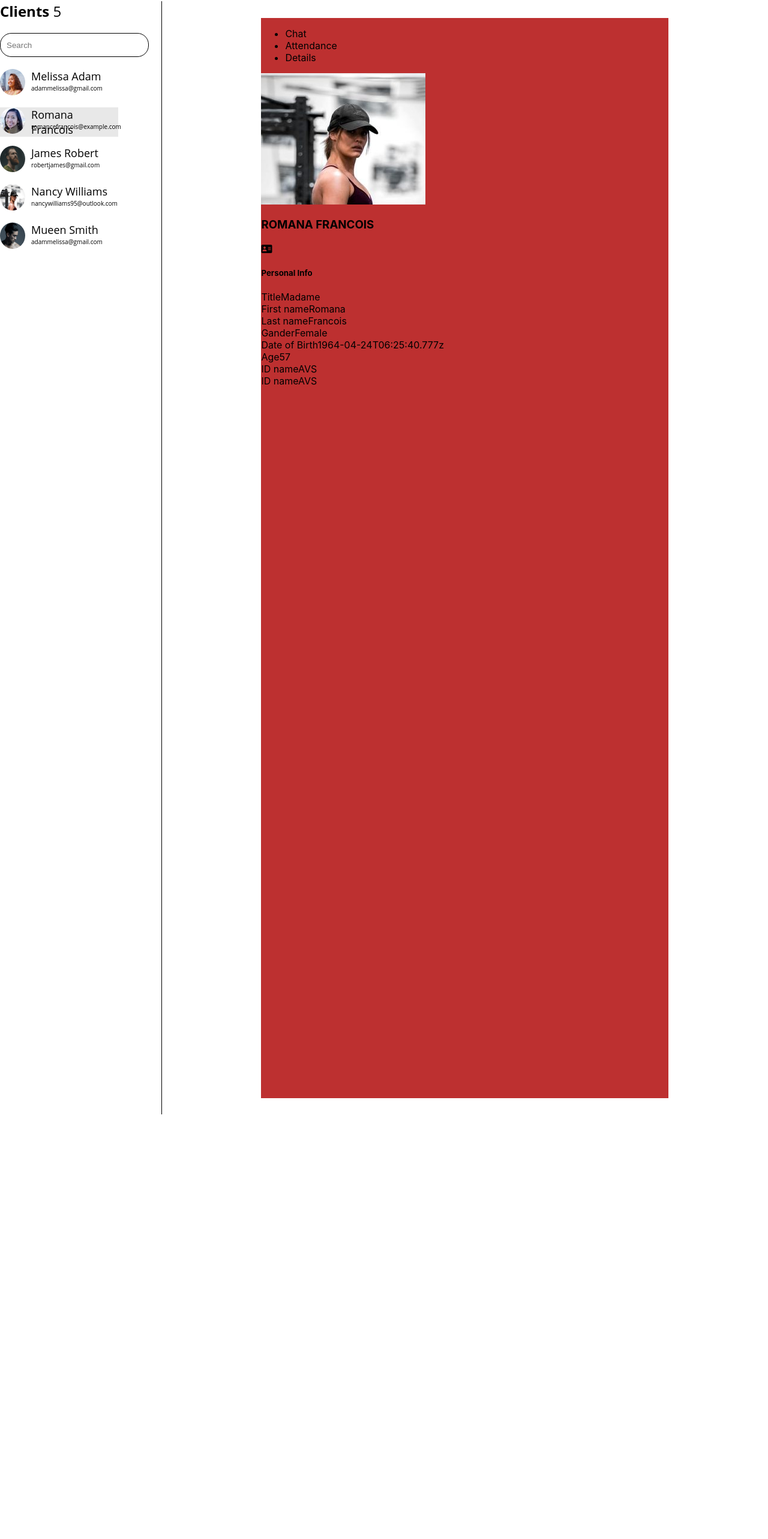
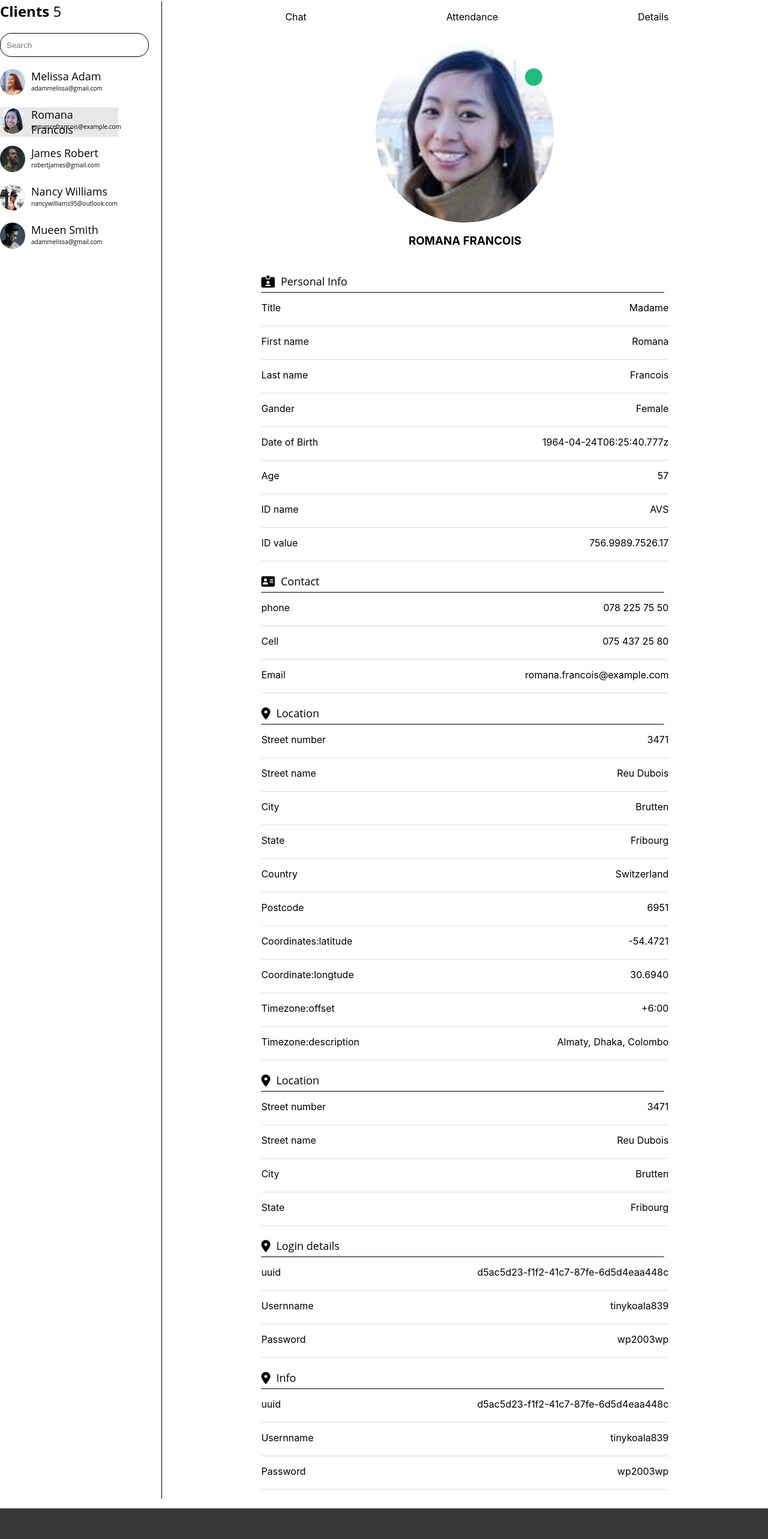
Before and after one commit to Johnnasimba/Admin-panel-clients-page, a React (Create React App) app: page / in a window 1280 px wide. Shown: the part 138-2704 px from the top of the page at 60% size. Before the commit the page ends 2000 px from the top, so only its background shows below. Built offline with nearby package versions, Linux system fonts and the light colour scheme.

Commit message:
creating client profile section and the footer

```diff
--- a/src/App.css
+++ b/src/App.css
@@ -10,7 +10,6 @@
 }
 .client-container {
     width: 100%;
-    height: 1900px;
     display: flex;
     flex-direction: row;
     flex-wrap: nowrap;
--- a/src/App.js
+++ b/src/App.js
@@ -3,6 +3,7 @@ import './App.css';
 import Header from './components/header/header.component';
 import ClientsList from './components/clients-list/client-list.component';
 import ClientProfile from './components/client-profile/client-profile.component';
+import Footer from  './components/footer/footer.component';
 
 function App() {
   return (
@@ -12,6 +13,7 @@ function App() {
             <ClientsList />
             <ClientProfile />
       </div>
+      <Footer />
     </div>
   );
 }
--- a/src/components/client-profile/client-profile.component.jsx
+++ b/src/components/client-profile/client-profile.component.jsx
@@ -12,13 +12,14 @@ const ClientProfile = ()  => {
                 <li>Details</li>
             </ul>
             <div className="profile-image-and-name">
-                <img src={process.env.PUBLIC_URL + '/images/nancy williams.jpg'} alt="Nancy Williams" />
+                <img src={process.env.PUBLIC_URL + '/images/romana francois.jpg'} alt="Nancy Williams" />
+                <span className="status"></span>
                 <h3>ROMANA FRANCOIS</h3>
             </div>
             <div className="information-section">
                 <section className="personal-info">
                     <div className="icon-and-title">
-                        <i class="fas fa-address-card"></i>
+                        <i class="fas fa-id-card-alt fa-lg"></i>
                         <h5>Personal Info</h5>
                     </div>
                     <div className="name-and-value">
@@ -50,23 +51,136 @@ const ClientProfile = ()  => {
                         <span>AVS</span>
                     </div>
                     <div className="name-and-value">
-                        <span>ID name</span>
-                        <span>AVS</span>
+                        <span>ID value</span>
+                        <span>756.9989.7526.17</span>
                     </div>
 
                 </section>
-                <section className="contact" >
 
+                <section className="personal-info">
+                    <div className="icon-and-title">
+                        <i class="fas fa-address-card fa-lg"></i>
+                        <h5>Contact</h5>
+                    </div>
+                    <div className="name-and-value">
+                        <span>phone</span>
+                        <span>078 225 75 50</span>
+                    </div>
+                    <div className="name-and-value">
+                        <span>Cell</span>
+                        <span>075 437 25 80</span>
+                    </div>
+                    <div className="name-and-value">
+                        <span>Email</span>
+                        <span>romana.francois@example.com</span>
+                    </div>
                 </section>
-                <section className="location">
 
+                <section className="personal-info">
+                    <div className="icon-and-title">
+                    <i class="fas fa-map-marker-alt fa-lg"></i>
+                        <h5>Location</h5>
+                    </div>
+                    <div className="name-and-value">
+                        <span>Street number</span>
+                        <span>3471</span>
+                    </div>
+                    <div className="name-and-value">
+                        <span>Street name</span>
+                        <span>Reu Dubois</span>
+                    </div>
+                    <div className="name-and-value">
+                        <span>City</span>
+                        <span>Brutten</span>
+                    </div>
+                    <div className="name-and-value">
+                        <span>State</span>
+                        <span>Fribourg</span>
+                    </div>
+                    <div className="name-and-value">
+                        <span>Country</span>
+                        <span>Switzerland</span>
+                    </div>
+                    <div className="name-and-value">
+                        <span>Postcode</span>
+                        <span>6951</span>
+                    </div>
+                    <div className="name-and-value">
+                        <span>Coordinates:latitude</span>
+                        <span>-54.4721</span>
+                    </div>
+                    <div className="name-and-value">
+                        <span>Coordinate:longtude</span>
+                        <span>30.6940</span>
+                    </div>
+                    <div className="name-and-value">
+                        <span>Timezone:offset</span>
+                        <span>+6:00</span>
+                    </div>
+                    <div className="name-and-value">
+                        <span>Timezone:description</span>
+                        <span>Almaty, Dhaka, Colombo</span>
+                    </div>
                 </section>
-                <section className="login-details">
+                <section className="personal-info">
+                    <div className="icon-and-title">
+                    <i class="fas fa-map-marker-alt fa-lg"></i>
+                        <h5>Location</h5>
+                    </div>
+                    <div className="name-and-value">
+                        <span>Street number</span>
+                        <span>3471</span>
+                    </div>
+                    <div className="name-and-value">
+                        <span>Street name</span>
+                        <span>Reu Dubois</span>
+                    </div>
+                    <div className="name-and-value">
+                        <span>City</span>
+                        <span>Brutten</span>
+                    </div>
+                    <div className="name-and-value">
+                        <span>State</span>
+                        <span>Fribourg</span>
+                    </div>
+                </section>
+                <section className="personal-info">
+                    <div className="icon-and-title">
+                    <i class="fas fa-map-marker-alt fa-lg"></i>
+                        <h5>Login details</h5>
+                    </div>
+                    <div className="name-and-value">
+                        <span>uuid</span>
+                        <span>d5ac5d23-f1f2-41c7-87fe-6d5d4eaa448c</span>
+                    </div>
+                    <div className="name-and-value">
+                        <span>Usernname</span>
+                        <span>tinykoala839</span>
+                    </div>
+                    <div className="name-and-value">
+                        <span>Password</span>
+                        <span>wp2003wp</span>
+                    </div>
+                </section>
+                <section className="personal-info">
+                    <div className="icon-and-title">
+                    <i class="fas fa-map-marker-alt fa-lg"></i>
+                        <h5>Info</h5>
+                    </div>
+                    <div className="name-and-value">
+                        <span>uuid</span>
+                        <span>d5ac5d23-f1f2-41c7-87fe-6d5d4eaa448c</span>
+                    </div>
+                    <div className="name-and-value">
+                        <span>Usernname</span>
+                        <span>tinykoala839</span>
+                    </div>
+                    <div className="name-and-value">
+                        <span>Password</span>
+                        <span>wp2003wp</span>
+                    </div>
+                </section>
 
-                </section>
-                <section className="info">
-
-                </section>
             </div>
           </div>
         </div>
--- a/src/components/client-profile/client-profile.style.css
+++ b/src/components/client-profile/client-profile.style.css
@@ -6,7 +6,6 @@
     align-items: center;
     justify-content: center;
     width: 79%;
-    height: 1856px;
     margin-top: 40px;
     padding: 0;
     box-sizing: border-box;
@@ -14,8 +13,98 @@
 
 }
 .client-profile{
-    background-color: rgb(189, 48, 48);
+    display: flex;
+    flex-direction: column;
+    flex-wrap: nowrap;
     width: 679px;
-    height: 1801px;
     padding-top: 0;
 }
+.client-profile > ul {
+    display: flex;
+    flex-direction: row;
+    list-style-type: none;
+    align-items: center;
+    justify-content: space-between;
+}
+.client-profile > li{
+    position: absolute;
+    width: 70px;
+    height: 34px;
+
+    font-family: Open Sans;
+    font-style: normal;
+    font-weight: normal;
+    font-size: 24px;
+    line-height: 33px;
+
+    color: #000000;
+}
+.profile-image-and-name {
+    position: relative;
+    display: flex;
+    flex-direction: column;
+    align-items: center;
+    margin-top: 20px;
+
+}
+
+.profile-image-and-name > img{
+    width: 297px;
+    height: 297px;
+    border-radius: 50%;
+}
+.profile-image-and-name > .status{
+    position: absolute;
+    width: 29px;
+    height: 29px;
+    border-radius: 50%;
+    background: #20BE7C;
+    top: 40px;
+    left: 440px;
+
+}
+/* client details section*/
+
+.information-section {
+    display: flex;
+    flex-direction: column;
+    flex-wrap: nowrap;
+    margin-top: 20px;
+}
+.information-section > section{
+    display: flex;
+    flex-direction: column;
+    flex-wrap: wrap;
+}
+section > .icon-and-title{
+    display: flex;
+    flex-direction: row;
+    align-items: center;
+    justify-content: flex-start;
+    width: 672px;
+    height: 36px;
+    border-bottom: 1px solid #000;
+    margin-bottom: 15px;
+}
+.icon-and-title > i{
+}
+.icon-and-title > h5{
+    width: 150px;
+    height: 25px;
+    margin-left: 10px;
+
+    font-family: Open Sans;
+    font-style: normal;
+    font-weight: normal;
+    font-size: 18px;
+    line-height: 25px;
+
+}
+section > .name-and-value{
+    display: flex;
+    flex-direction: row;
+    justify-content: space-between;
+    margin-bottom: 15px;
+    padding-bottom: 20px;
+    border-bottom: 1px solid rgb(220, 220, 220);
+}
--- a/src/components/clients-list/client-list.style.css
+++ b/src/components/clients-list/client-list.style.css
@@ -1,7 +1,6 @@
 
 .clients-list-section {
     width: 21%;
-    height: 1856px;
     display: flex;
     flex-direction: column;
     flex-wrap: nowrap;
--- /dev/null
+++ b/src/components/footer/footer.component.jsx
@@ -0,0 +1,17 @@
+import React from 'react'
+import './footer.style.css';
+
+
+const Footer = () => {
+    return (
+        <ul className="footer">
+           <li><i class="fas fa-copyright"></i></li>
+           <li>Privacy policy |</li>
+           <li>Terms and conditions |</li>
+           <li>Contact |</li>
+           <li>Blog</li>
+        </ul>
+    )
+}
+
+export default Footer;
--- /dev/null
+++ b/src/components/footer/footer.style.css
@@ -0,0 +1,19 @@
+
+.footer {
+    background: #373737;
+    width: 100%;
+    height: 138px;
+    display: flex;
+    flex-direction: row;
+    flex-wrap: wrap;
+    align-items: center;
+    justify-content: center;
+    list-style: none;
+    color: #fff;
+    margin-bottom: 0;
+    cursor: pointer;
+
+}
+.footer > li{
+    margin-right: 10px;
+}
```
